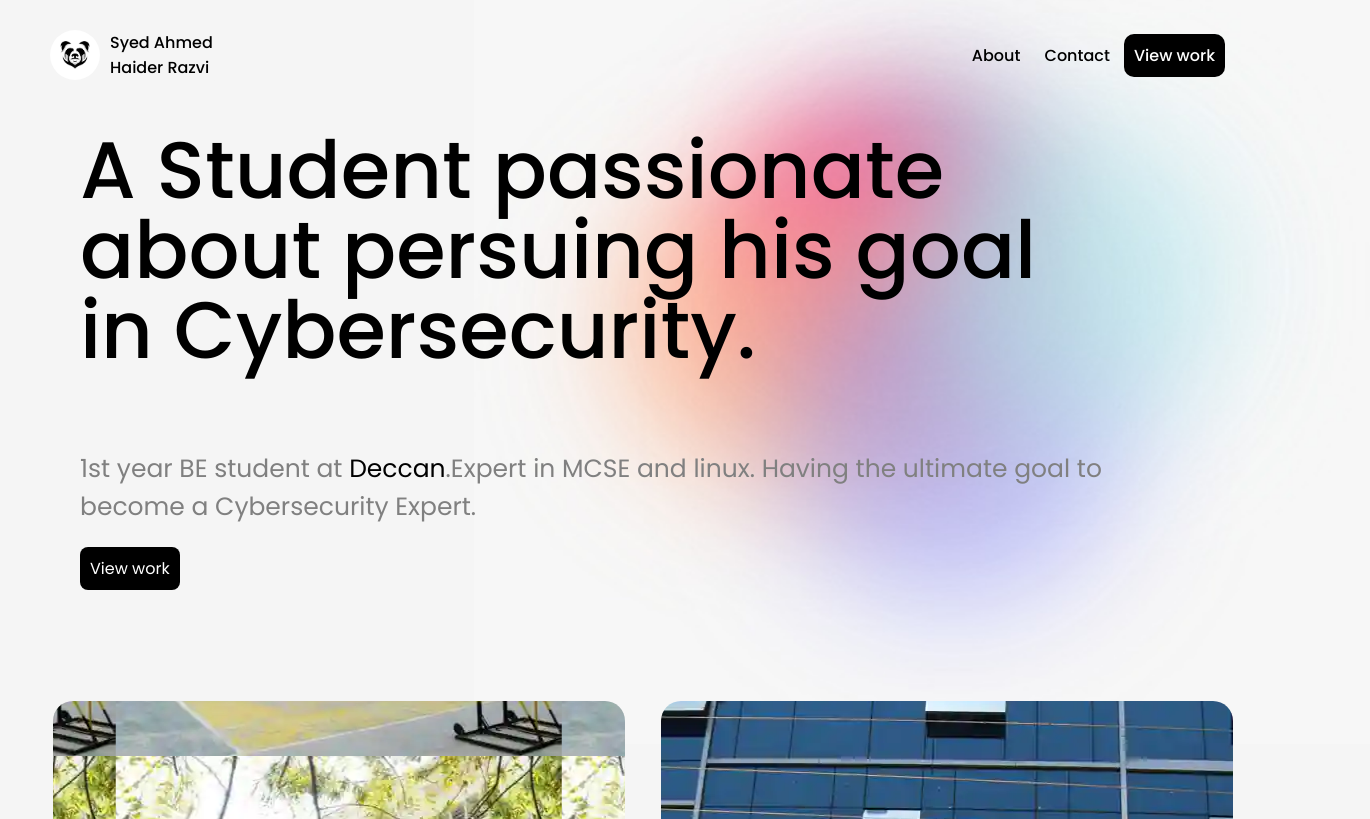
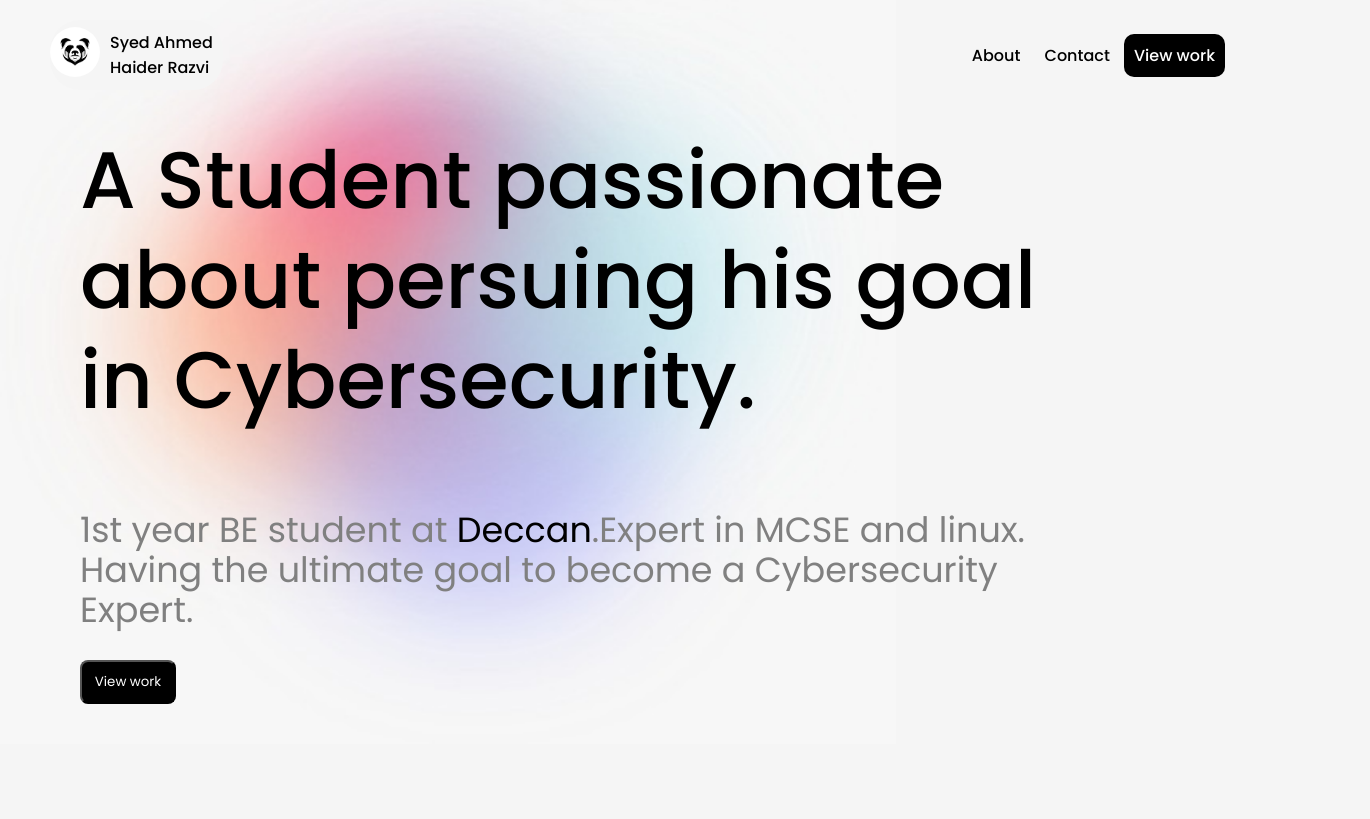
Before and after one commit to Sunloid/Portfolio-, a plain HTML site: page index.html in a window 1280 px wide. Shown: the top 819 px of the page, 1370 px wide, since content can reach past the window. Drawn offline with Linux system fonts and the light colour scheme.

Commit message:
Responsive for Laptops and Desktops

```diff
--- a/StyleSheets.css
+++ b/StyleSheets.css
@@ -1,6 +1,10 @@
 *{
     font-family: "Poppins", sans-serif;
     box-sizing: border-box;
+}
+a{
+    text-decoration: none;
+    color: black;
 }
 
 body{
@@ -35,7 +39,7 @@ body{
     padding:10px
 }
 
-.right span:nth-child(3){
+.view-work{
     color: white;
     background: black;
     border-radius: 10px;
@@ -52,25 +56,27 @@ body{
 }
 
 .header1 p:nth-of-type(1){
-    font-size: 80px;
+    font-size: 100px;
     font-weight: 500;
     margin-top: 10px;
-    line-height: 80px;
+    line-height: 120px;
 }
 
 .header1 p:nth-of-type(2){
     color:grey;
-    font-size:25px ;
+    font-size:35px ;
     margin-bottom: 30px;
+    line-height: 40px;
 }
 
-.button a{
+.button{
     color: white;
     background-color: black;
     width: 6rem;
     border-radius: 8px;
     padding: 10px;
     text-decoration: none;
+    cursor: pointer;
 }
 .hover-underline-animation {
     display: inline-block;
@@ -101,7 +107,7 @@ body{
 .blob{
     position:absolute;
     z-index: -1;
-    margin-left: 37vw;
+    /* margin-left: 37vw; */
     margin-top: -5vw;
     width: 70vw;
 }
@@ -180,6 +186,7 @@ body{
 
 .header3{
     margin:20px 0px 0px 60px;
+    font-size: large;
 }
 
 .img1{
@@ -260,3 +267,29 @@ body{
 .linkoverlay3{
     margin-bottom: 50px;
 }
+
+@media screen and (min-width:1025px){
+    @media screen and (max-width:1441px){
+        .header1 p:nth-of-type(1){
+            font-size: 80px;
+            line-height: 100px;
+        }
+        .button{
+            margin-bottom: 7rem;
+        }
+    }
+}
+@media screen and (min-width:769px){
+    @media screen and (max-width:1024px){
+        .header1 p:nth-of-type(1){
+            font-size: 70px;
+            line-height: 80px;
+        }
+        .button{
+            margin-bottom: 7rem;
+        }
+        .header4{
+            font-size: 60px;
+        }
+    }
+}
--- a/index.html
+++ b/index.html
@@ -17,21 +17,15 @@
   <body>
     <nav class="navbar">
       <div class="left">
-        <img src="panda.webp" alt="logo" width="50px" class="logo" />
-        <span
-          >Syed Ahmed<br />
-          Haider Razvi</span
-        ><br />
+        <a href="#"><img src="panda.webp" alt="logo" width="50px" class="logo" /></a>
+        <span><a href="#">Syed Ahmed<br/> Haider Razvi</a></span><br />
       </div>
       <div class="right">
-        <span>About</span>
-        <span>Contact</span>
-        <span>View work</span>
+        <a href="#"><span>About</span></a>
+        <a href="#"><span>Contact</span></a>
+        <a href="#"><span class="view-work">View work</span></a>
       </div>
     </nav>
-    <!-- <span class="profile1">
-        <img src="twitter1.webp" href="www.twitter.com"/>
-    </span> -->
     <div>
       <img src="background.jpeg" alt="background" class="blob" />
     </div>
@@ -40,12 +34,11 @@
         <p>A Student passionate about persuing his goal in Cybersecurity.</p>
         <p>
           1st year BE student at
-          <a href="www.google.com" class="hover-underline-animation">Deccan</a
-          >.Expert in MCSE and linux. Having the ultimate goal to become a
+          <a href="www.google.com" class="hover-underline-animation">Deccan</a>.Expert in MCSE and linux. Having the ultimate goal to become a
           Cybersecurity Expert.
         </p>
-        <div class="button">
-          <a href="projects">View work</a>
+        <div>
+          <button class="button" href="projects">View work</button>
         </div>
       </main>
     </div>
@@ -55,8 +48,8 @@
       </div>
       <div class="box2">
         <p class="linkoverlay1">Junior college</p>
-      </div> </span
-    ><br />
+      </div>
+    </span><br />
     <span class="container1">
       <div class="box3">
         <p class="linkoverlay2">Academy</p>
@@ -85,10 +78,7 @@
     </span>
     <span class="container2">
       <div class="box5">
-        <p class="header4">
-          Want to get<br />
-          in touch?
-        </p>
+        <p class="header4">Want to get<br />in touch?</p>
         <form class="form">
           <label
             >Name:
@@ -106,7 +96,7 @@
       </div>
     </span>
     <section class="links">
-      <p>About&nbsp;&nbsp; Contact&nbsp;&nbsp; Instagram&nbsp;&nbsp; LinkdIn</p>
+      <p><a href="#">About</a>&nbsp;&nbsp;<a href="#"> Contact</a>&nbsp;&nbsp; <a href="#">Instagram</a>&nbsp;&nbsp;<a href="#"> LinkdIn</a></p>
     </section>
     <p class="copyright">Copyright © 2023 Sunloid. All rights reserved.</p>
   </body>
```
